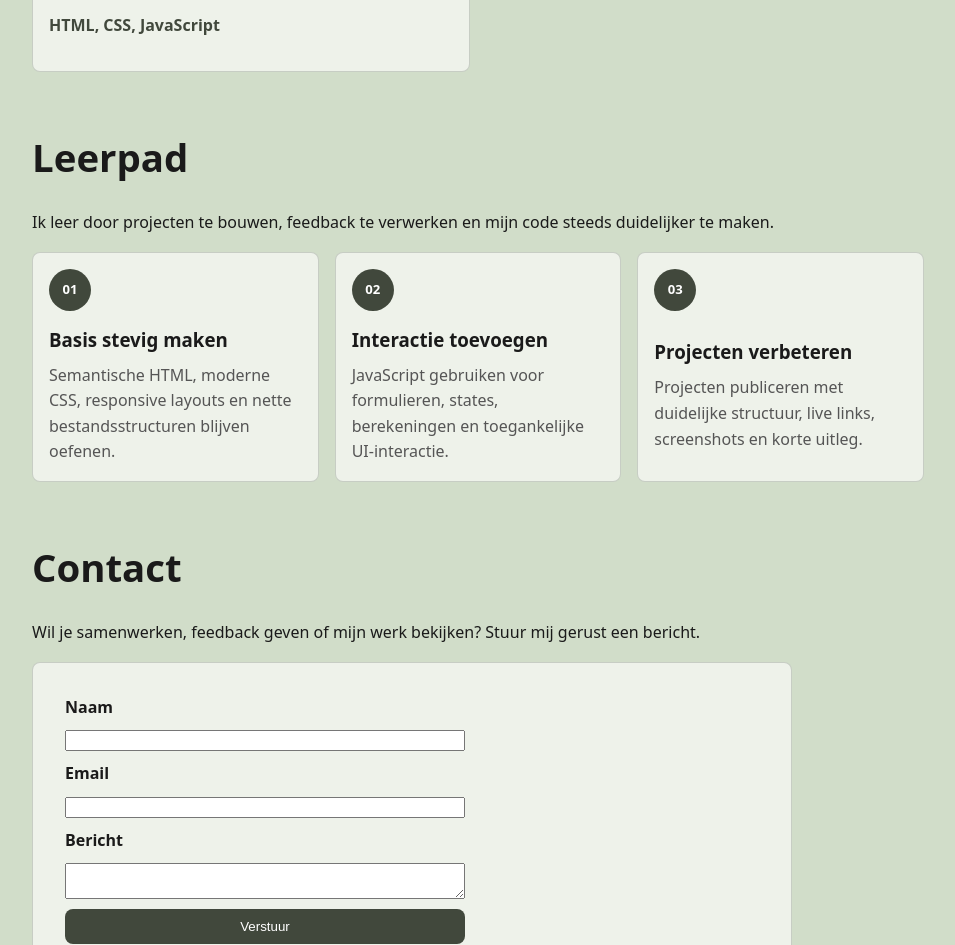
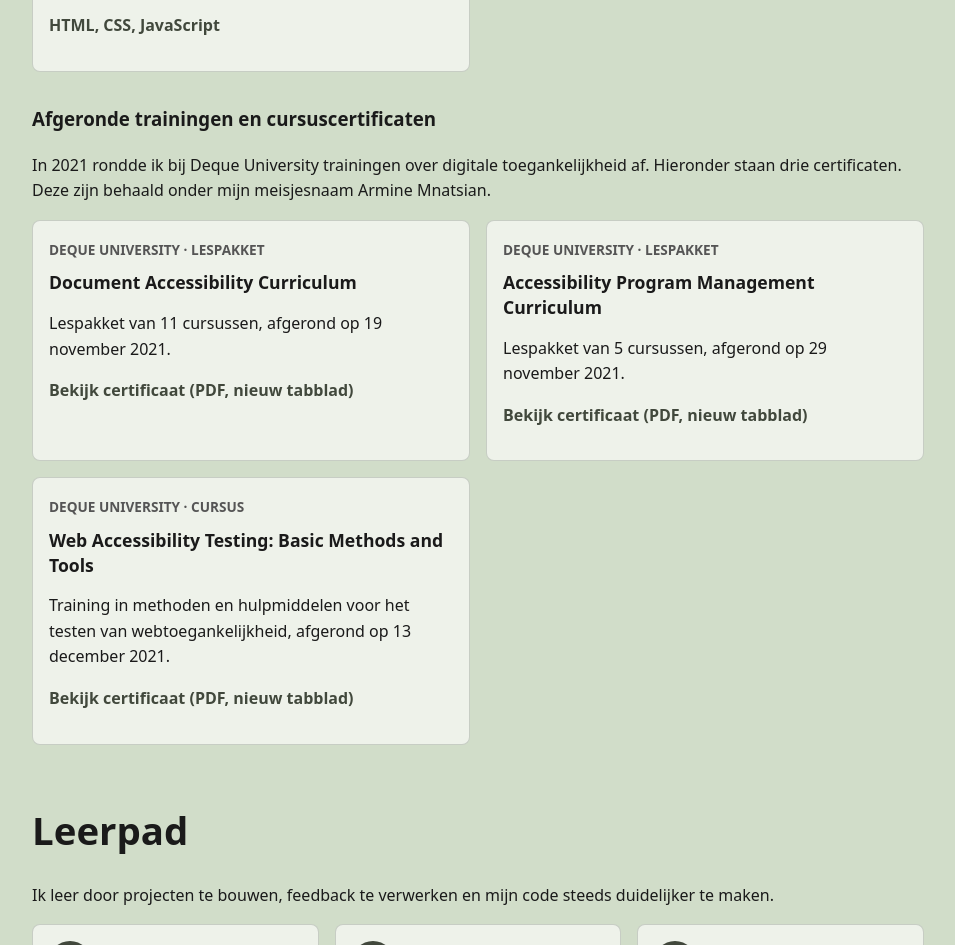
Before and after one commit to ArmVdn/Portfolio, a plain HTML site: page index.html in a window 1280 px wide. Shown: the part 2591-3536 px from the top of the page, without its empty margins (292-1247 px from the left). Drawn offline with Linux system fonts and the light colour scheme.

Commit message:
Deque-trainingen en cursuscertificaten toegevoegd

```diff
--- a/index.html
+++ b/index.html
@@ -9,7 +9,7 @@
       content="Portfolio van Armine Vardanyan, frontend developer in opleiding met focus op HTML, CSS, JavaScript, React en toegankelijke websites."
     />
 
-    <link rel="stylesheet" href="style.css?v=2" />
+    <link rel="stylesheet" href="style.css?v=3" />
   </head>
 
   <body>
@@ -206,11 +206,13 @@
       </section>
       <section id="accessibility">
         <h2>Digitale toegankelijkheid</h2>
+
         <p>
           Ik test websites op digitale toegankelijkheid en breng verbeterpunten
           in kaart. Daarnaast fris ik mijn kennis over het controleren van
           PDF-documenten op toegankelijkheid op.
         </p>
+
         <div class="project-grid">
           <a
             class="project-card"
@@ -224,6 +226,59 @@
               smalle weergave en browserzoom.
             </p>
             <p class="project-tech">HTML, CSS, JavaScript</p>
+          </a>
+        </div>
+
+        <h3 class="training-title">
+          Afgeronde trainingen en cursuscertificaten
+        </h3>
+
+        <p>
+          In 2021 rondde ik bij Deque University trainingen over digitale
+          toegankelijkheid af. Hieronder staan drie certificaten. Deze zijn
+          behaald onder mijn meisjesnaam Armine Mnatsian.
+        </p>
+
+        <div class="project-grid">
+          <a
+            class="project-card certificate-card"
+            href="certificaten/deque-document-accessibility-2021.pdf"
+            target="_blank"
+            rel="noopener"
+          >
+            <span class="project-type">Deque University · Lespakket</span>
+            <h4 lang="en">Document Accessibility Curriculum</h4>
+            <p>Lespakket van 11 cursussen, afgerond op 19 november 2021.</p>
+            <p class="project-tech">Bekijk certificaat (PDF, nieuw tabblad)</p>
+          </a>
+
+          <a
+            class="project-card certificate-card"
+            href="certificaten/deque-program-management-2021.pdf"
+            target="_blank"
+            rel="noopener"
+          >
+            <span class="project-type">Deque University · Lespakket</span>
+            <h4 lang="en">Accessibility Program Management Curriculum</h4>
+            <p>Lespakket van 5 cursussen, afgerond op 29 november 2021.</p>
+            <p class="project-tech">Bekijk certificaat (PDF, nieuw tabblad)</p>
+          </a>
+
+          <a
+            class="project-card certificate-card"
+            href="certificaten/deque-web-accessibility-testing-2021.pdf"
+            target="_blank"
+            rel="noopener"
+          >
+            <span class="project-type">Deque University · Cursus</span>
+            <h4 lang="en">
+              Web Accessibility Testing: Basic Methods and Tools
+            </h4>
+            <p>
+              Training in methoden en hulpmiddelen voor het testen van
+              webtoegankelijkheid, afgerond op 13 december 2021.
+            </p>
+            <p class="project-tech">Bekijk certificaat (PDF, nieuw tabblad)</p>
           </a>
         </div>
       </section>
--- a/style.css
+++ b/style.css
@@ -617,3 +617,13 @@ form label {
   background: #ffffff !important;
   color: #000000 !important;
 }
+
+.training-title {
+  margin-top: 32px;
+}
+
+.certificate-card h4 {
+  margin: 8px 0 0;
+  font-size: 1.1rem;
+  line-height: 1.4;
+}
```
Also changed, not shown: 3 other files.
